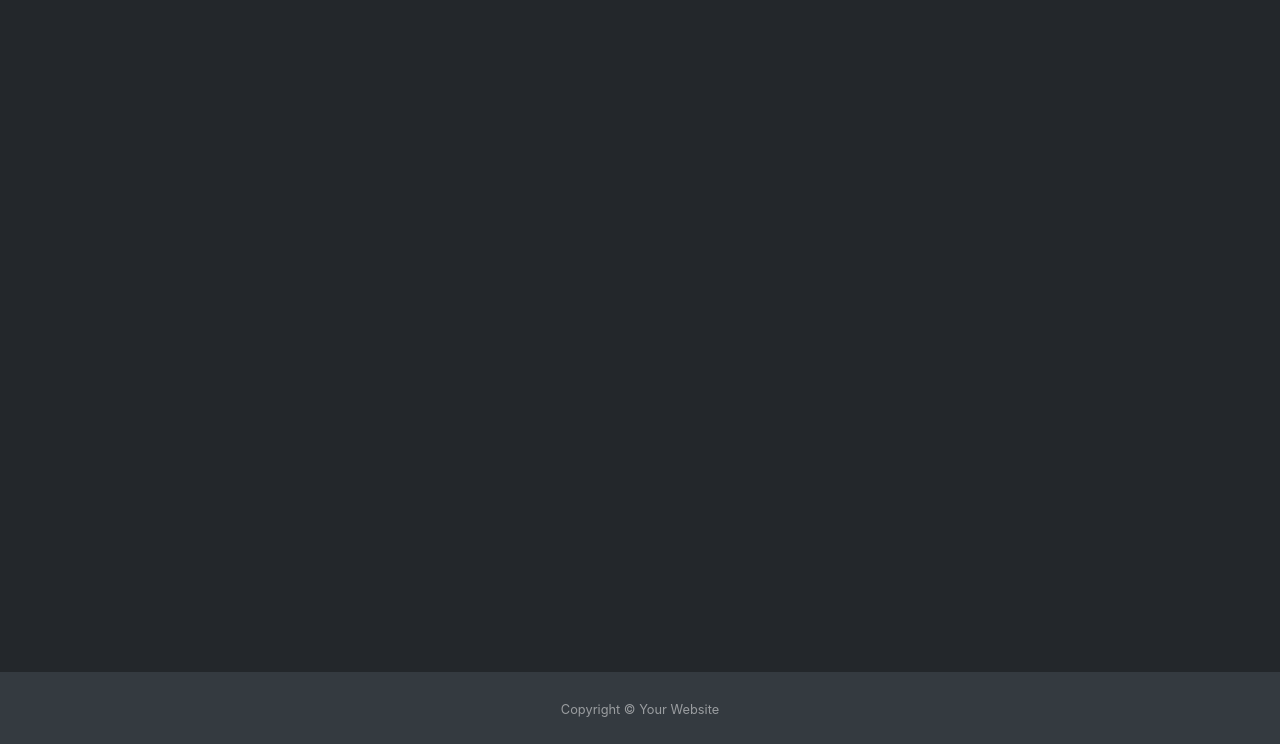
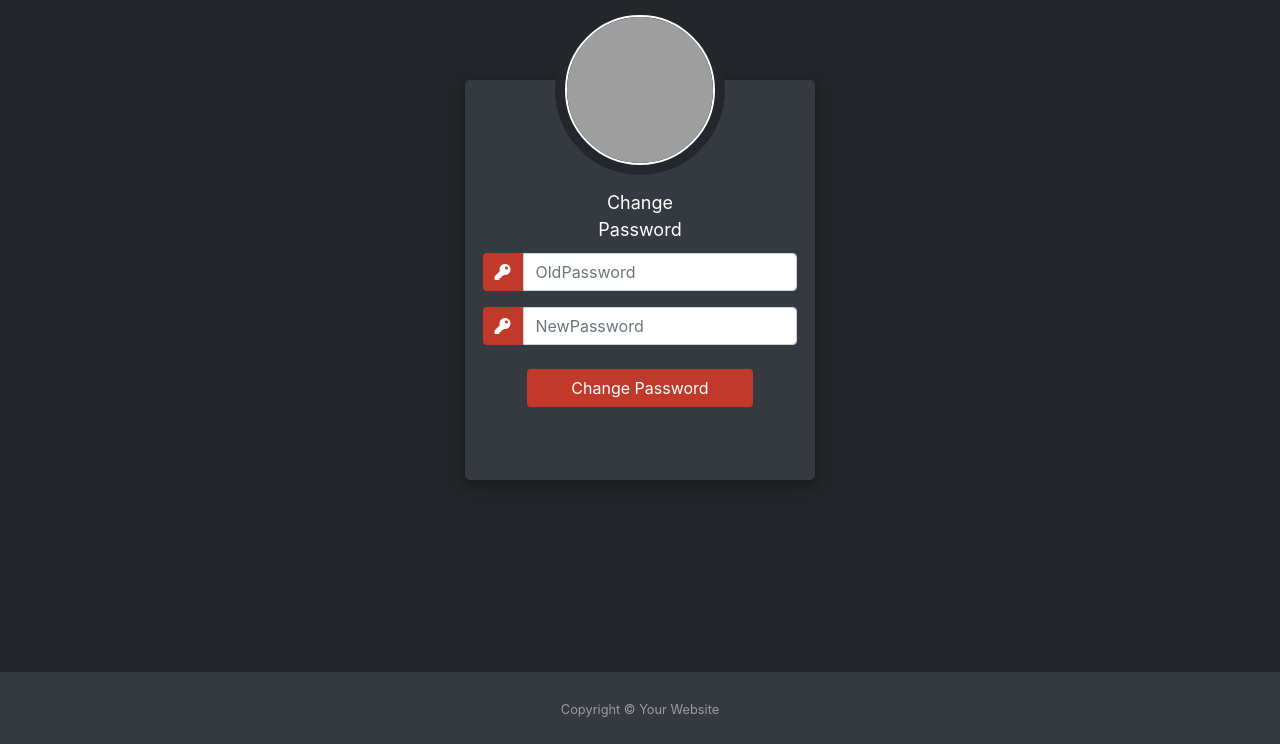
Before and after one commit to kennethsillo/feb_pd, a PHP site: page /loggedin.php in a window 1280 px wide. Shown: the part 56-800 px from the top of the page. Run offline with PHP 8.4, Linux system fonts and the light colour scheme; grey boxes are pictures that could not be loaded.

Commit message:
index-roy

```diff
--- a/loggedin.php
+++ b/loggedin.php
@@ -6,16 +6,51 @@
   <meta http-equiv="X-UA-Compatible" content="ie=edge">
   <title>Quiz In IT CO-OP | Home</title>
   <link rel="stylesheet" href="vendor/css/bootstrap.css">
-  <link rel="stylesheet" href="styles/style.css">
+  <link rel="stylesheet" href="resources/styles/style.css">
+  <link href="resources/fontawesome/css/fontawesome.css" rel="stylesheet">
+  <link href="resources/fontawesome/css/brands.css" rel="stylesheet">
+  <link href="resources/fontawesome/css/solid.css" rel="stylesheet">
   </head>
   <body>
     <nav class="navbar navbar-light bg-dark justify-content-between">
       <a class="navbar-brand text-light" href="index.php">Quiz In It</a>
         <form class="form-inline">
-            <a class="nav-link text-light" href="">Welcome:<?php  ?></a>
+            <a class="nav-link text-light" href="">Welcome:</a>
             <a class="nav-link text-light" href="index.php">Logout</a>
         </form>
     </nav>
+
+    <div class="container h-90">
+      <div class="d-flex justify-content-center h-90">
+        <div class="user_card">
+          <div class="d-flex justify-content-center">
+            <div class="brand_logo_container">
+              <img src="https://cdn.freebiesupply.com/logos/large/2x/pinterest-circle-logo-png-transparent.png" class="brand_logo" alt="Logo">
+                <label class="mt-4" style="color:white;font-size:18px;">Change Password</label>
+            </div>
+          </div>
+          <div class="d-flex justify-content-center form_container">
+            <form>
+              <div class="input-group mb-3">
+                <div class="input-group-append">
+                  <span class="input-group-text"><i class="fas fa-key"></i></span>
+                </div>
+                <input type="password" name="" class="form-control input_user" value="" placeholder="OldPassword">
+              </div>
+              <div class="input-group mb-2">
+                <div class="input-group-append">
+                  <span class="input-group-text"><i class="fas fa-key"></i></span>
+                </div>
+                <input type="password" name="" class="form-control input_pass" value="" placeholder="NewPassword">
+              </div>
+            </form>
+          </div>
+          <div class="d-flex justify-content-center mt-3 login_container">
+            <button type="button" name="button" class="btn login_btn">Change Password</button>
+          </div>
+        </div>
+      </div>
+    </div>
 
 
         <footer id="sticky-footer" class="py-4 bg-dark text-white-50 fixed-bottom">
--- a/login.php
+++ b/login.php
@@ -47,9 +47,6 @@
   					<div class="d-flex justify-content-center links" style="color:white;">
   						Don't have an account? <a href="register.php" class="ml-2">Sign Up</a>
   					</div>
-  					<div class="d-flex justify-content-center links">
-  						<a href="#">Forgot your password?</a>
-  					</div>
   				</div>
   			</div>
   		</div>
```
Also changed, not shown: profile.php (deleted, +0 -20 lines).
